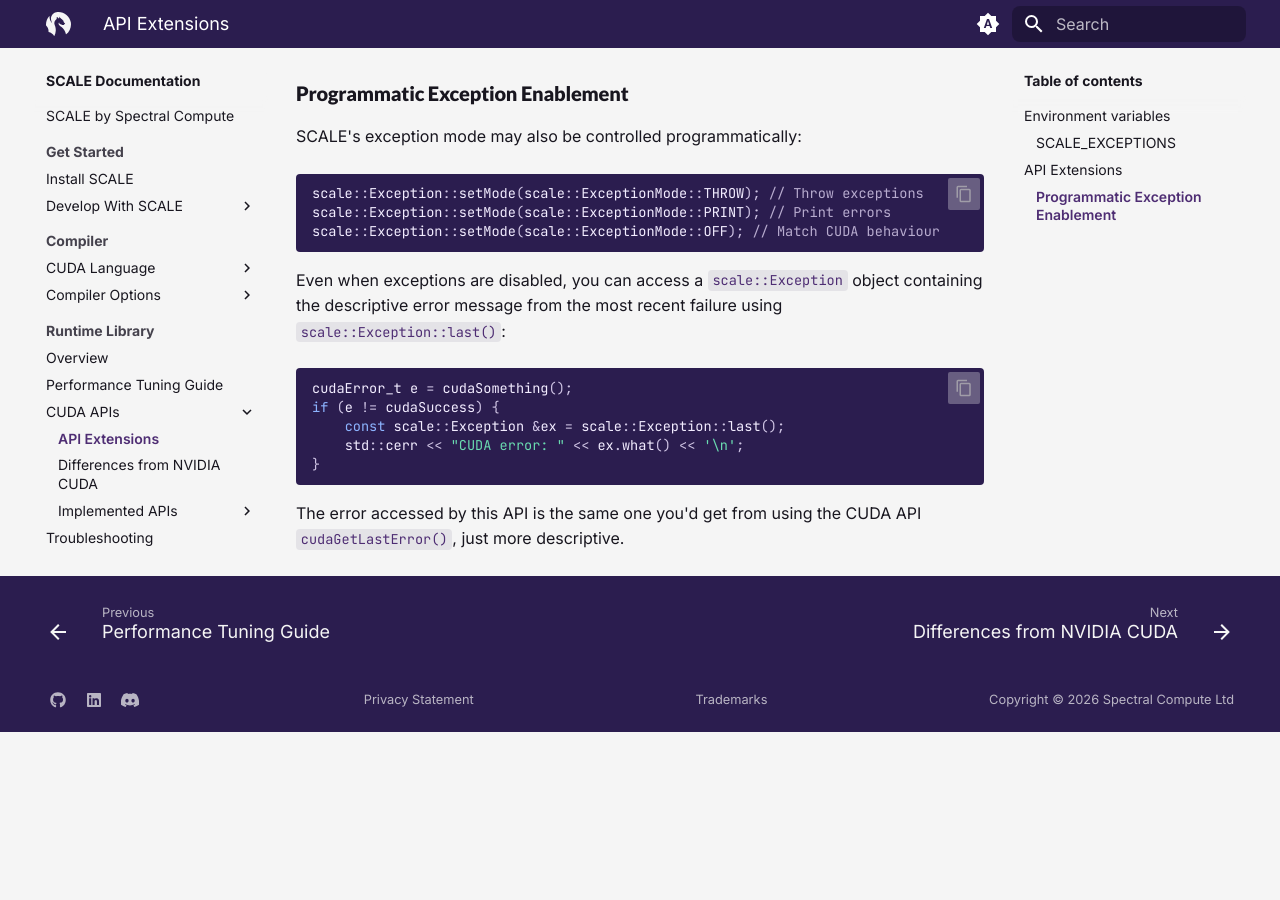
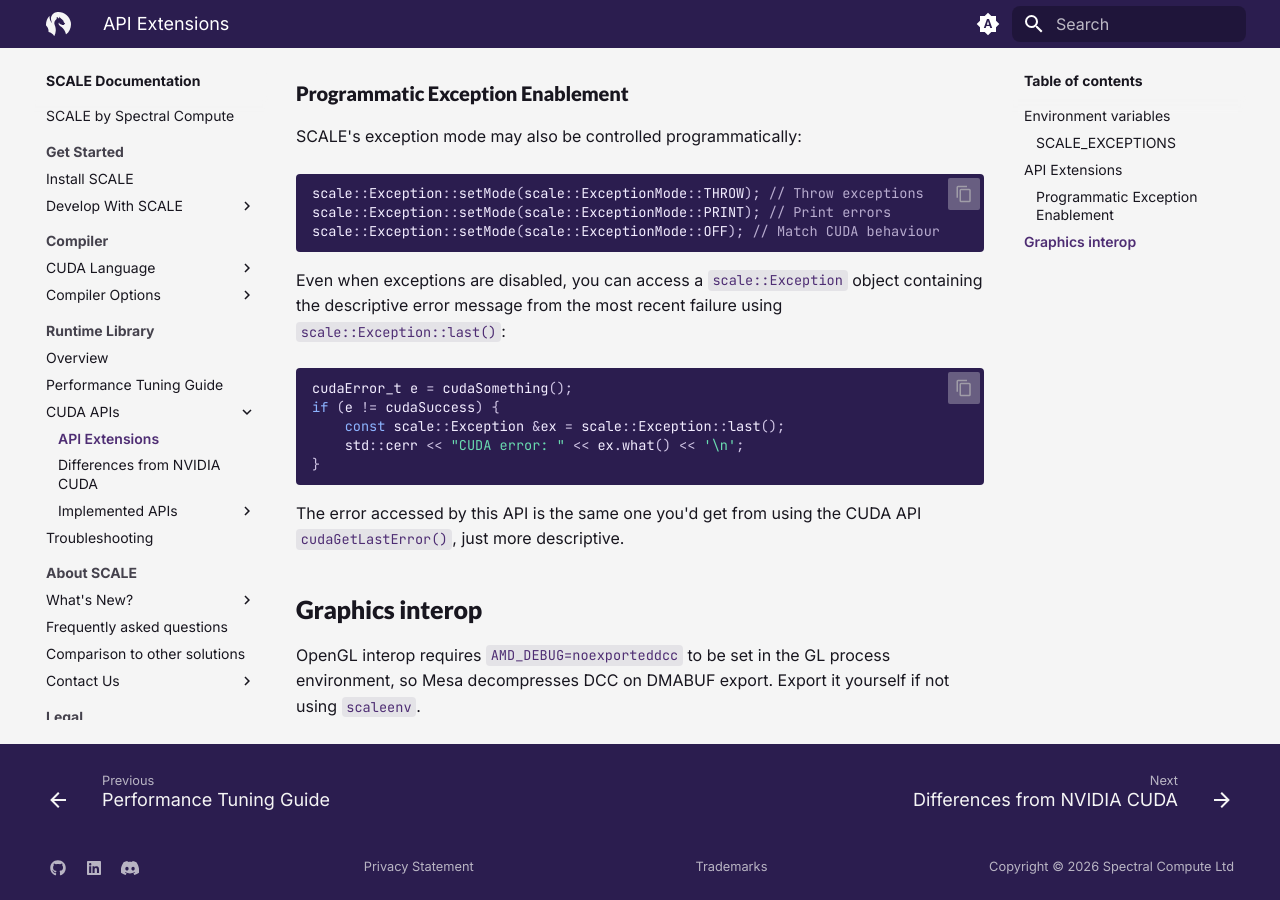
Before and after one commit to spectral-compute/scale-docs, an MkDocs documentation site: the page built from docs/manual/library/runtime-extensions.md, in a window 1280 px wide and 900 px high, scrolled down 866 px. Built offline with MkDocs 1.6.1 and Material for MkDocs 9.7.7, drawn with Linux system fonts in a browser that asks for light colours; the version menu is left out; before the commit the page ends 1598 px from its top, so only the background shows below that.

Commit message:
Add graphics interop info

```diff
--- a/docs/manual/library/runtime-extensions.md
+++ b/docs/manual/library/runtime-extensions.md
@@ -53,3 +53,8 @@ if (e != cudaSuccess) {
 
 The error accessed by this API is the same one you'd get from using the CUDA
 API `cudaGetLastError()`, just more descriptive.
+
+## Graphics interop
+
+OpenGL interop requires `AMD_DEBUG=noexporteddcc` to be set in the GL process environment, so Mesa decompresses DCC on DMABUF export.
+Export it yourself if not using `scaleenv`.
```
